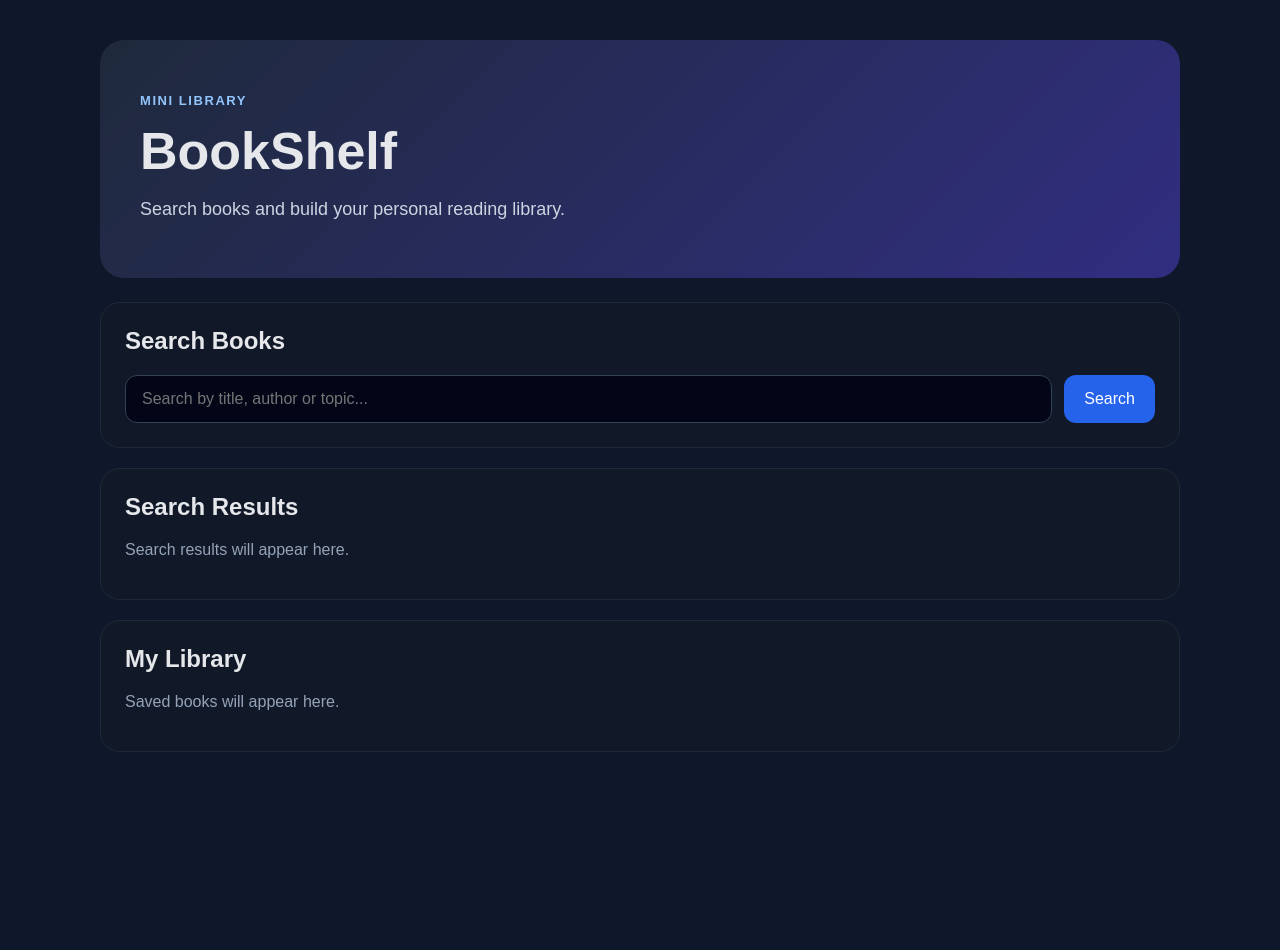
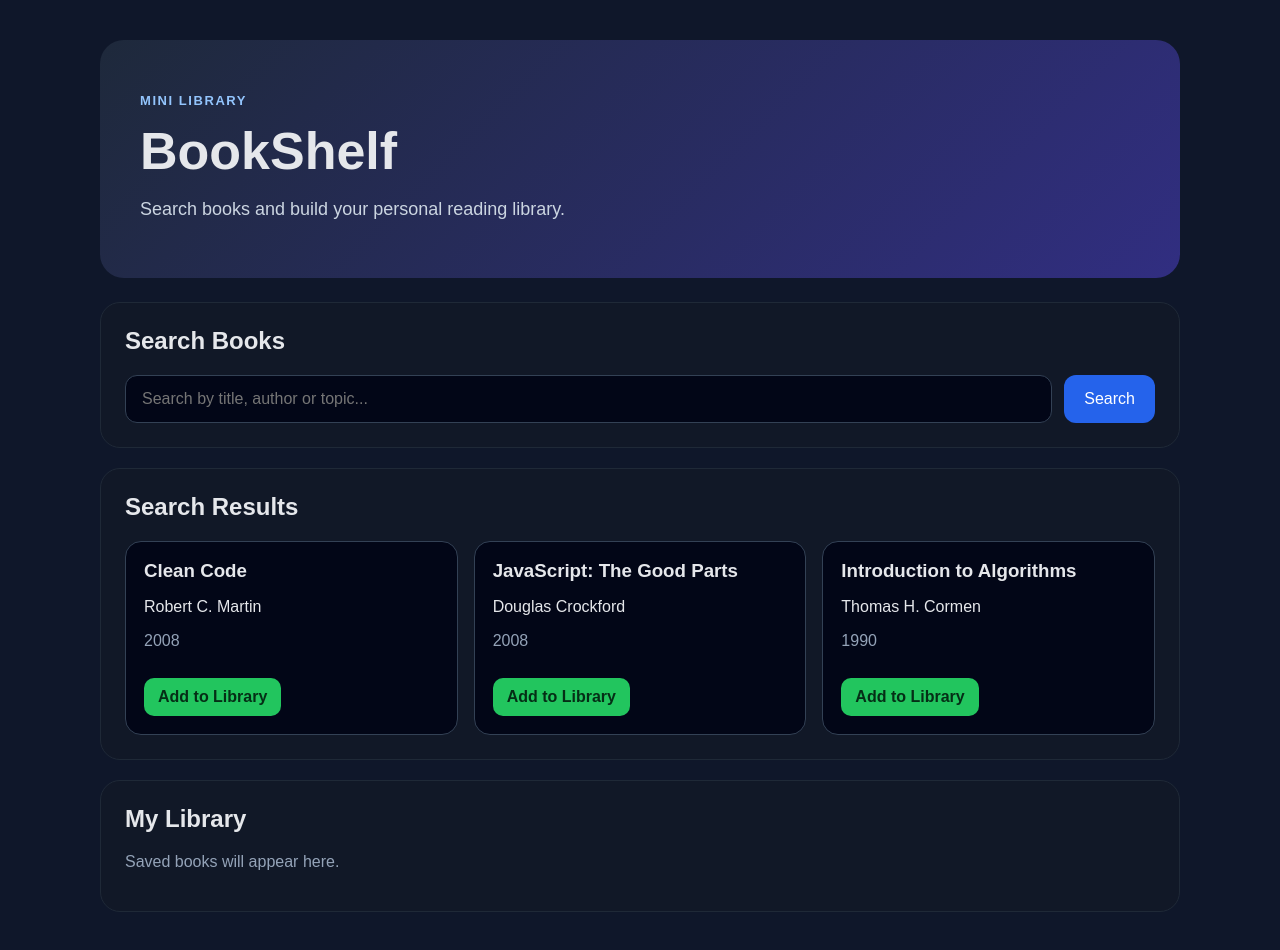
Before and after one commit to ka1nyy/bookshelf, a React app in the folder frontend/: page / in a window 1280 px wide. Both pictures are taken after typing "Sample" into the empty fields and a click on the button "Search". Shown: the top 950 px of the page. Before the commit the page ends 812 px from the top, so only its background shows below. Built offline with nearby package versions, Linux system fonts and the light colour scheme; the HTML template or start-up script is replaced by a standard one.

Commit message:
frontend: display mock book search results

```diff
--- a/frontend/src/App.jsx
+++ b/frontend/src/App.jsx
@@ -3,16 +3,42 @@ import SearchBar from "./components/SearchBar"
 import SearchResults from "./components/SearchResults"
 import Library from "./components/Library"
 
+import { useState } from "react"
+
+const mockBooks = [
+  {
+    id: 1,
+    title: "Clean Code",
+    author: "Robert C. Martin",
+    first_publish_year: 2008,
+  },
+  {
+    id: 2,
+    title: "JavaScript: The Good Parts",
+    author: "Douglas Crockford",
+    first_publish_year: 2008,
+  },
+  {
+    id: 3,
+    title: "Introduction to Algorithms",
+    author: "Thomas H. Cormen",
+    first_publish_year: 1990,
+  },
+];
+
 function App() {
+  const [books, setBooks] = useState([])
+
   function handleSearch(query) {
     console.log("Search query:", query)
+    setBooks(mockBooks)
   }
 
   return (
     <main className="app">
       <Header />
       <SearchBar onSearch={handleSearch}/>
-      <SearchResults />
+      <SearchResults books={books}/>
       <Library />
     </main>
   )
--- a/frontend/src/components/SearchResults.jsx
+++ b/frontend/src/components/SearchResults.jsx
@@ -1,8 +1,19 @@
-function SearchResults() {
+import SearchBookCard from "./SearchBookCard"
+
+function SearchResults({ books }) {
   return (
     <section className="panel">
       <h2>Search Results</h2>
-      <p className="muted">Search results will appear here.</p>
+
+      {books.length === 0 ? (
+        <p className="muted">Search results will appear here.</p>
+      ) : (
+        <div className="book-grid">
+          {books.map((book) => (
+            <SearchBookCard key={book.id} book={book} />
+          ))}
+        </div>
+      )}
     </section>
   )
 }
--- a/frontend/src/index.css
+++ b/frontend/src/index.css
@@ -89,3 +89,31 @@ input {
 .muted {
   color: #94a3b8;
 }
+
+.book-grid {
+  display: grid;
+  grid-template-columns: repeat(auto-fit, minmax(210px, 1fr));
+  gap: 16px;
+}
+
+.book-card {
+  padding: 18px;
+  border: 1px solid #334155;
+  border-radius: 16px;
+  background: #020617;
+}
+
+.book-card h3 {
+  margin: 0 0 8px;
+}
+
+.book-card button {
+  margin-top: 12px;
+  border: 0;
+  border-radius: 10px;
+  padding: 10px 14px;
+  background: #22c55e;
+  color: #052e16;
+  font-weight: 700;
+  cursor: pointer;
+}
```
